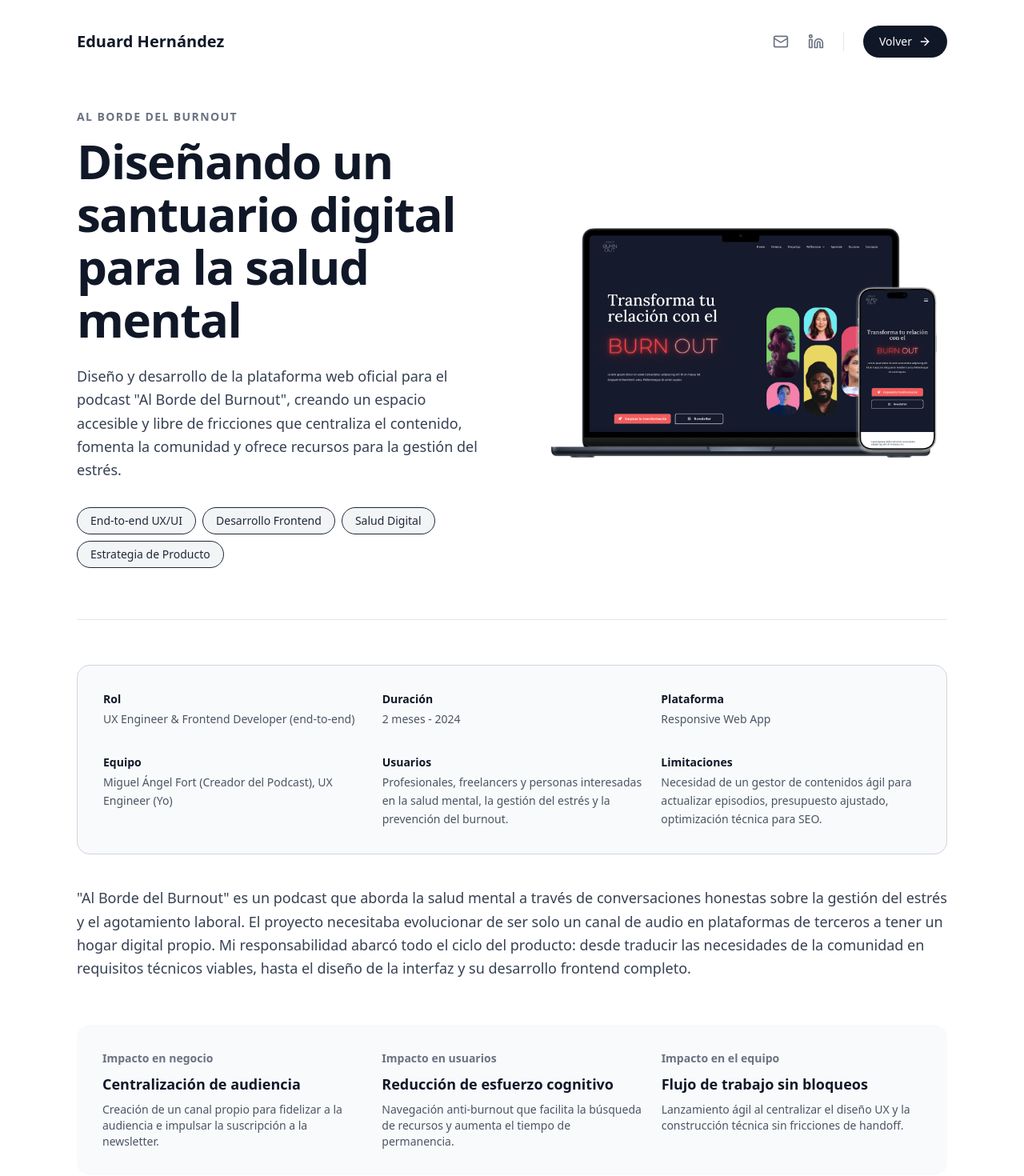
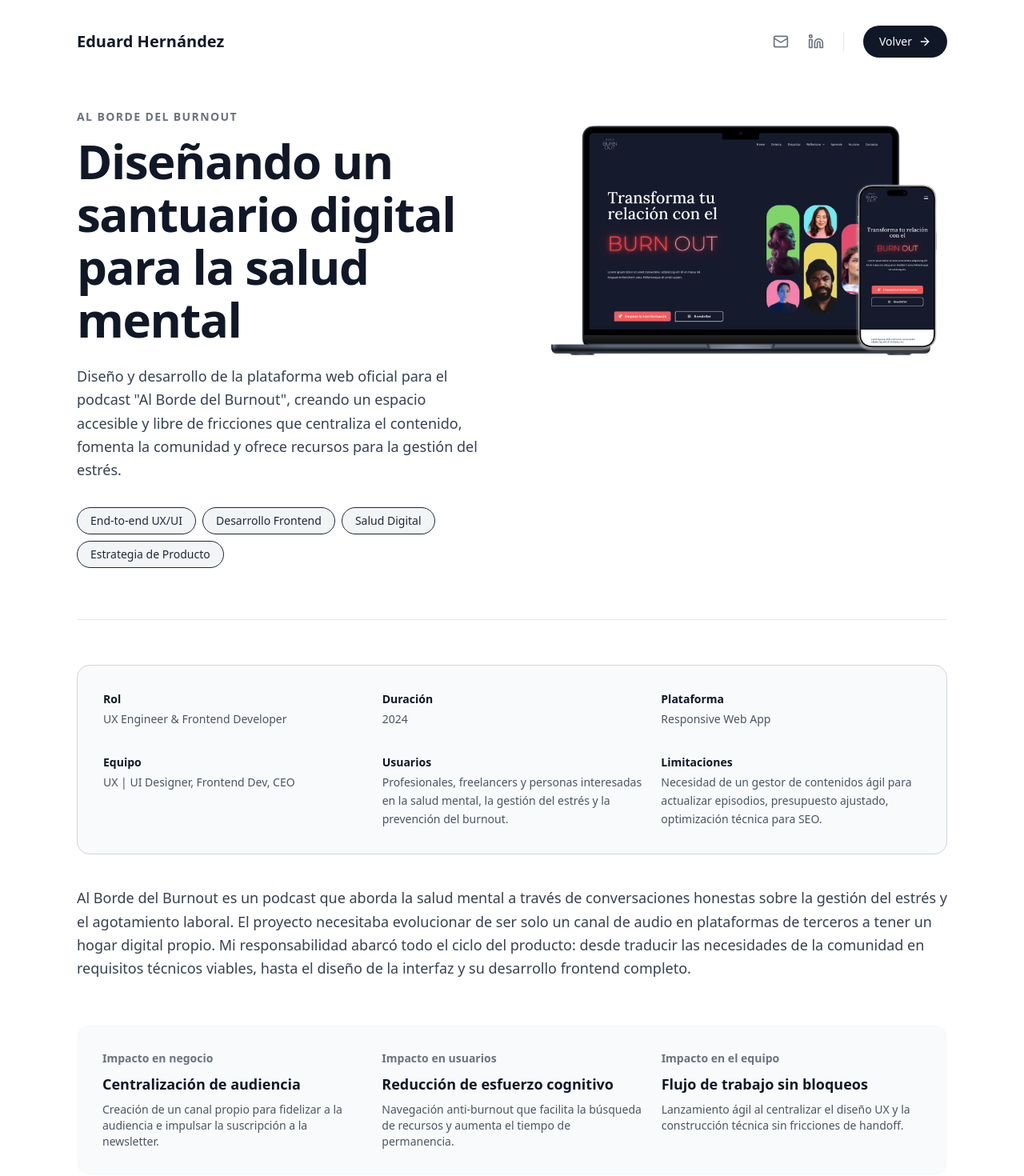
Before and after one commit to trosdesuru/project-page, a Next.js app: page / in a window 1280 px wide. Shown: the top 1470 px of the page at 80% size. Built offline with nearby package versions, Linux system fonts and the light colour scheme.

Commit message:
fix: problems on header image

```diff
--- a/src/components/CaseStudyHeader.tsx
+++ b/src/components/CaseStudyHeader.tsx
@@ -52,11 +52,11 @@ export default function CaseStudyHeader({
 
       <div className="lg:col-span-6">
         {image ? (
-          <div className="relative h-full w-full overflow-hidden">
+          <div className="relative w-full overflow-hidden rounded-lg">
             <img
               src={image.src}
               alt={image.alt}
-              className="absolute h-full w-full object-contain"
+              className="h-auto w-full object-contain"
             />
           </div>
         ) : null}
--- a/src/components/ProjectResearch.tsx
+++ b/src/components/ProjectResearch.tsx
@@ -15,10 +15,10 @@ export default function ProjectResearch({ data, className }: ResearchProps) {
         </h2>
       </div>
 
-      <div className="grid grid-cols-1 gap-10 lg:grid-cols-12 lg:gap-16">
+      <div className="grid grid-cols-1 gap-10 md:grid-cols-2 lg:grid-cols-12 lg:gap-16">
         <div className="lg:col-span-5">
           {data.image && (
-            <figure className="sticky top-24 overflow-hidden">
+            <figure className="sticky top-1 overflow-hidden">
               <img
                 src={data.image.src}
                 alt={data.image.alt}
--- a/src/data/projectData.ts
+++ b/src/data/projectData.ts
@@ -18,17 +18,17 @@ export const projectData: CaseStudyProps = {
   },
 
   metadata: {
-    role: 'UX Engineer & Frontend Developer (end-to-end)',
-    timeline: '2 meses - 2024',
+    role: 'UX Engineer & Frontend Developer',
+    timeline: '2024',
     platform: 'Responsive Web App',
-    team: 'Miguel Ángel Fort (Creador del Podcast), UX Engineer (Yo)',
+    team: 'UX | UI Designer, Frontend Dev, CEO',
     users:
       'Profesionales, freelancers y personas interesadas en la salud mental, la gestión del estrés y la prevención del burnout.',
     constraints:
       'Necesidad de un gestor de contenidos ágil para actualizar episodios, presupuesto ajustado, optimización técnica para SEO.',
   },
   introduction:
-    '"Al Borde del Burnout" es un podcast que aborda la salud mental a través de conversaciones honestas sobre la gestión del estrés y el agotamiento laboral. El proyecto necesitaba evolucionar de ser solo un canal de audio en plataformas de terceros a tener un hogar digital propio. Mi responsabilidad abarcó todo el ciclo del producto: desde traducir las necesidades de la comunidad en requisitos técnicos viables, hasta el diseño de la interfaz y su desarrollo frontend completo.',
+    'Al Borde del Burnout es un podcast que aborda la salud mental a través de conversaciones honestas sobre la gestión del estrés y el agotamiento laboral. El proyecto necesitaba evolucionar de ser solo un canal de audio en plataformas de terceros a tener un hogar digital propio. Mi responsabilidad abarcó todo el ciclo del producto: desde traducir las necesidades de la comunidad en requisitos técnicos viables, hasta el diseño de la interfaz y su desarrollo frontend completo.',
 
   outcomes: {
     business: {
@@ -56,9 +56,9 @@ export const projectData: CaseStudyProps = {
     challenge:
       'Diseñar y desarrollar desde cero una plataforma web que transmitiera calma y claridad, estructurando un catálogo creciente de episodios y recursos sin abrumar visualmente a un usuario que busca reducir su nivel de estrés.',
     successCriteria: [
-      'Hito 1: Lanzamiento de una arquitectura de información clara que permitiera categorizar y reproducir episodios directamente en la web.',
-      'Hito 2: Alcanzar una puntuación de accesibilidad web superior al 95% en Lighthouse.',
-      'Hito 3: Lograr una conversión fluida de visitantes a suscriptores de la newsletter.',
+      'Lanzamiento de una arquitectura de información clara que permitiera categorizar y reproducir episodios directamente en la web.',
+      'Alcanzar una puntuación de accesibilidad web superior al 95% en Lighthouse.',
+      'Lograr una conversión fluida de visitantes a suscriptores de la newsletter.',
     ],
     image: {
       src: '/images/spotify.png',
@@ -90,12 +90,12 @@ export const projectData: CaseStudyProps = {
         id: '02',
         title: 'Feedback de usuarios y mercado',
         items: [
-          'Análisis del feedback de la audiencia en redes sociales para descubrir carencias (ej: necesidad de enlaces rápidos a libros recomendados en los episodios).',
+          'Análisis del feedback de la audiencia en redes sociales para descubrir carencias como por ejemplo, la necesidad de enlaces rápidos a libros recomendados en los episodio).',
         ],
       },
       {
         id: '03',
-        title: 'Mapeo de la experiencia (Experience mapping)',
+        title: 'Mapeo de la experiencia',
         items: [
           'Mapeo del recorrido del oyente: desde que descubre un clip en redes sociales y escucha el audio, hasta que busca la web para suscribirse.',
         ],
@@ -120,12 +120,12 @@ export const projectData: CaseStudyProps = {
     subtitle:
       'Acortando la brecha entre una UI calmada y requisitos técnicos robustos',
     context: [
-      'La transición de los wireframes a los requisitos técnicos fue directa; cada componente fue diseñado pensando en su inmediata implementación en React/TypeScript y HTML/CSS, asegurando un desarrollo veloz y sin sorpresas tecnológicas.',
+      'La transición de los wireframes a los requisitos técnicos fue directa; cada componente fue diseñado pensando en su inmediata implementación en Wordpress con HTML/CSS y algo de PHP, asegurando un desarrollo veloz y sin sorpresas tecnológicas.',
     ],
     scope: [
-      'Navegación anti-burnout: Uso extensivo del espacio en blanco (whitespace) y reducción al mínimo de elementos distractores o pop-ups agresivos.',
+      'Navegación anti-burnout: Uso extensivo del espacio en blanco y reducción al mínimo de elementos distractores o pop-ups agresivos.',
       'Reproductor integrado: Funcionalidad para escuchar episodios en la misma página mientras se leen las show notes.',
-      'Fundación accesible: Wireframes diseñados estrictamente bajo criterios de Web Accessibility (contraste de color, jerarquía semántica).',
+      'Fundación accesible: Wireframes diseñados estrictamente bajo criterios de Web Accessibility.',
     ],
     image: {
       src: '/images/wireframe-mac.png',
@@ -161,7 +161,7 @@ export const projectData: CaseStudyProps = {
     delivered: [
       'Una plataforma web completamente responsiva.',
       'Un sistema de diseño documentado en Figma.',
-      'Código frontend implementado (Next.js/React) y optimizado para SEO y rendimiento.',
+      'Código frontend implementado y optimizado para SEO y rendimiento.',
     ],
     improvements: [
       'Visibilidad: Catálogo centralizado que mejora el SEO de los episodios a través de notas indexables.',
@@ -214,7 +214,7 @@ export const projectData: CaseStudyProps = {
       {
         title: 'El contenido es la verdadera interfaz',
         description:
-          'Aprendí que en plataformas impulsadas por creadores, el diseño debe dar un paso atrás y actuar únicamente como el escenario invisible que hace brillar al contenido (audio y texto).',
+          'Aprendí que en plataformas impulsadas por creadores, el diseño debe dar un paso atrás y actuar únicamente como el escenario invisible que hace brillar al contenido.',
       },
     ],
   },
```
